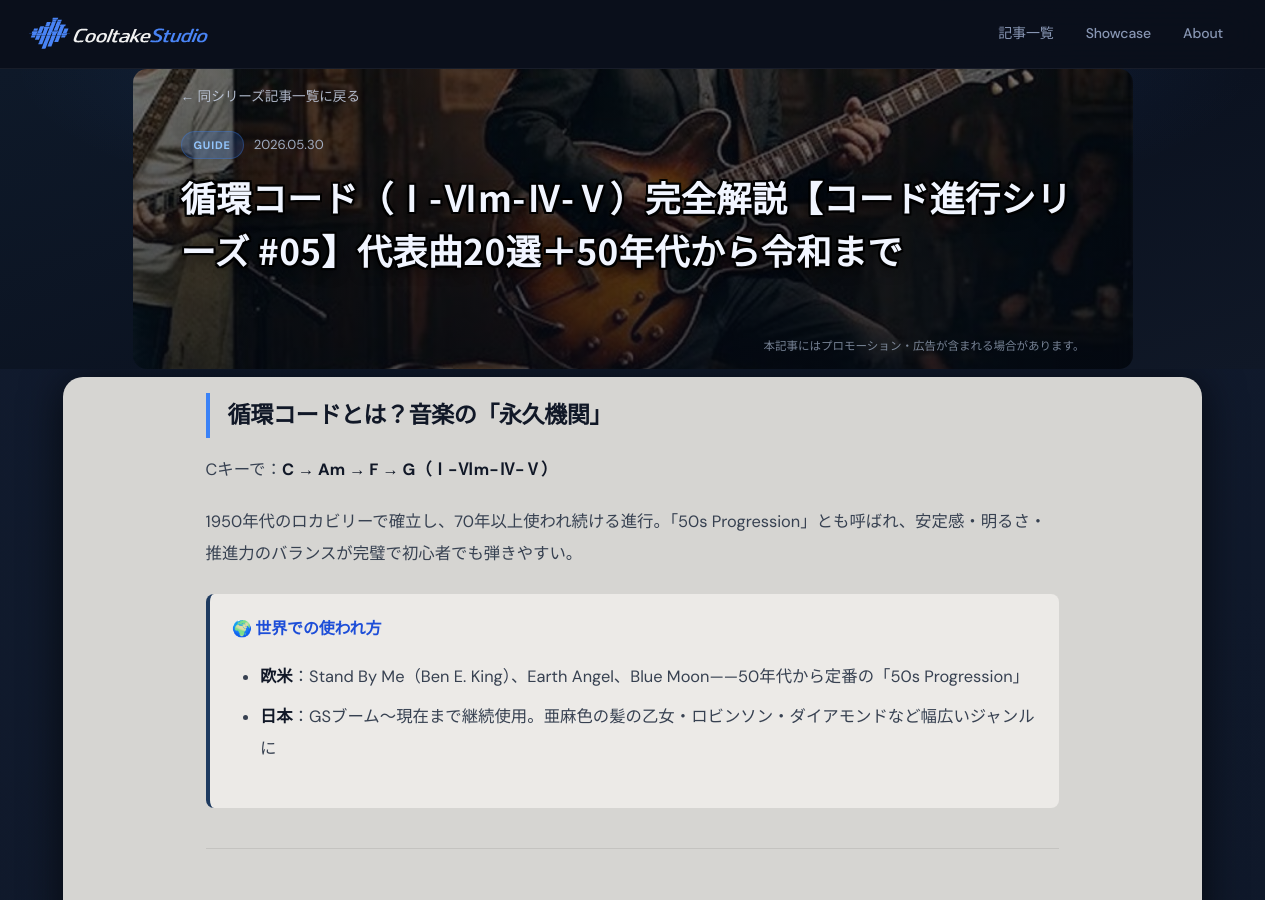
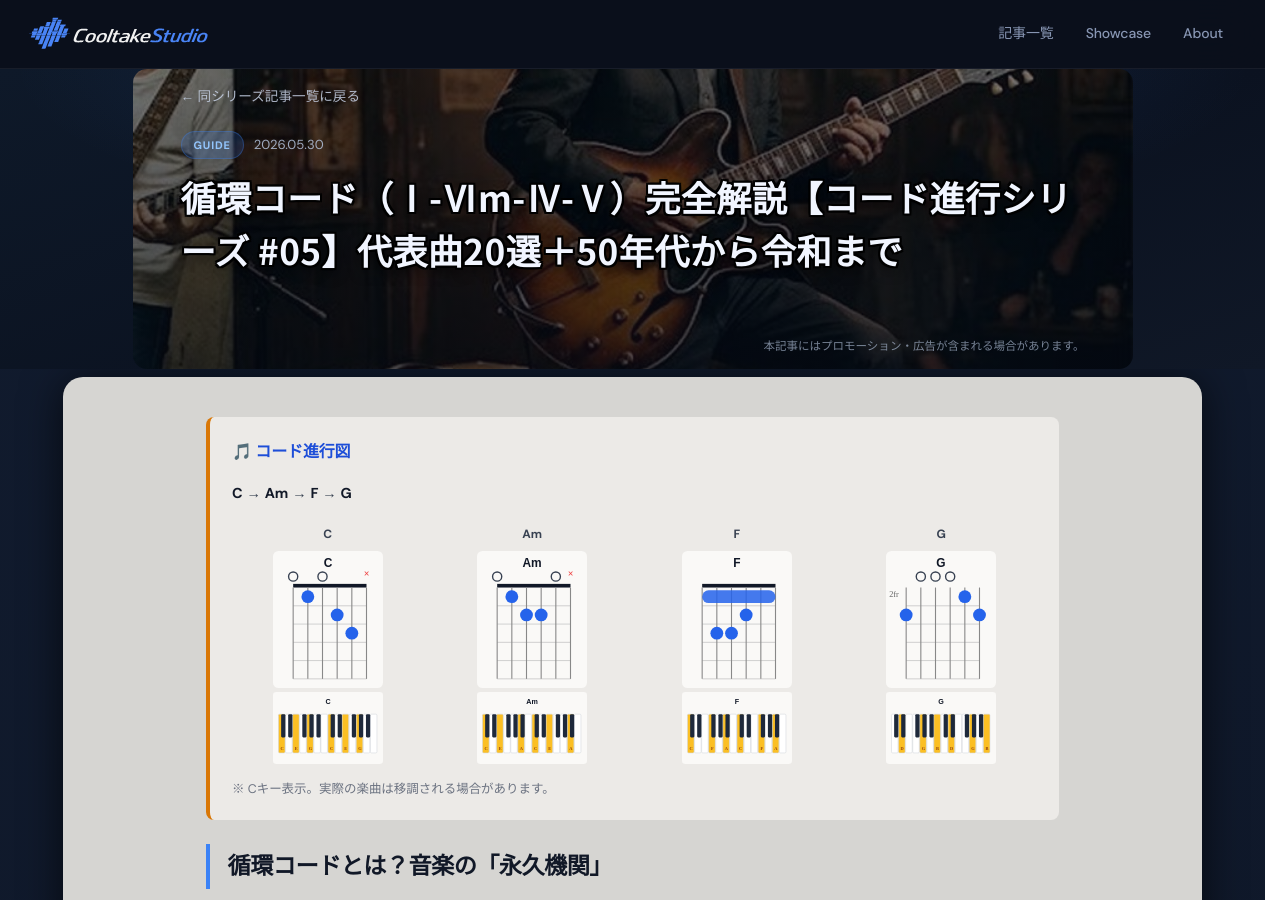
Before and after one commit to cooltake/cooltake-staging, a Jekyll site: the page built from _posts/2026-05-30-chord-progression-05-junkan.md, in a window 1280 px wide and 900 px high. Built offline with Jekyll 4.4.1, drawn with Linux system fonts in a browser that asks for light colours; some web fonts are replaced.

Commit message:
feat: chord-05 add chord diagram section

```diff
--- a/_posts/2026-05-30-chord-progression-05-junkan.md
+++ b/_posts/2026-05-30-chord-progression-05-junkan.md
@@ -6,6 +6,20 @@ tags: [ギター, キーボード, 作曲, 音楽制作, 初心者]
 image: /assets/images/thumb-chord-05.jpg
 description: "50年代ロカビリーから現代J-POPまで使われる「循環コード（Ⅰ-Ⅵm-Ⅳ-Ⅴ）」を徹底解説。Stand By Me・亜麻色の髪の乙女・ロビンソンなど代表曲20曲を楽天購入リンク付きで完全網羅。"
 ---
+
+
+
+<div style="background:#eceae7;border-radius:8px;padding:1.2rem 1.4rem;margin:1.5rem 0;border-left:4px solid #d97706;">
+<h3 style="color:#111827;margin-top:0;font-size:1rem;font-weight:700;">🎵 コード進行図</h3>
+<p style="color:#374151;font-size:.9rem;margin:.4rem 0 1rem;"><span style="font-weight:700;color:#111827;">C</span> → <span style="font-weight:700;color:#111827;">Am</span> → <span style="font-weight:700;color:#111827;">F</span> → <span style="font-weight:700;color:#111827;">G</span></p>
+<div style="display:grid;grid-template-columns:repeat(4, 1fr);gap:.8rem;overflow-x:auto;">
+<div style="text-align:center;"><p style="font-size:.75rem;font-weight:700;color:#374151;margin:0 0 4px;">C</p><img src="/assets/chord-diagrams/guitar-c.svg" alt="C ギター" style="width:100%;max-width:110px;height:auto;display:block;margin:0 auto 4px;"><img src="/assets/chord-diagrams/piano-c.svg" alt="C ピアノ" style="width:100%;max-width:110px;height:auto;display:block;margin:0 auto;"></div>
+<div style="text-align:center;"><p style="font-size:.75rem;font-weight:700;color:#374151;margin:0 0 4px;">Am</p><img src="/assets/chord-diagrams/guitar-am.svg" alt="Am ギター" style="width:100%;max-width:110px;height:auto;display:block;margin:0 auto 4px;"><img src="/assets/chord-diagrams/piano-am.svg" alt="Am ピアノ" style="width:100%;max-width:110px;height:auto;display:block;margin:0 auto;"></div>
+<div style="text-align:center;"><p style="font-size:.75rem;font-weight:700;color:#374151;margin:0 0 4px;">F</p><img src="/assets/chord-diagrams/guitar-f.svg" alt="F ギター" style="width:100%;max-width:110px;height:auto;display:block;margin:0 auto 4px;"><img src="/assets/chord-diagrams/piano-f.svg" alt="F ピアノ" style="width:100%;max-width:110px;height:auto;display:block;margin:0 auto;"></div>
+<div style="text-align:center;"><p style="font-size:.75rem;font-weight:700;color:#374151;margin:0 0 4px;">G</p><img src="/assets/chord-diagrams/guitar-g.svg" alt="G ギター" style="width:100%;max-width:110px;height:auto;display:block;margin:0 auto 4px;"><img src="/assets/chord-diagrams/piano-g.svg" alt="G ピアノ" style="width:100%;max-width:110px;height:auto;display:block;margin:0 auto;"></div>
+</div>
+<p style="color:#6b7280;font-size:.78rem;margin:.8rem 0 0;">※ Cキー表示。実際の楽曲は移調される場合があります。</p>
+</div>
 
 
 ## 循環コードとは？音楽の「永久機関」
```
